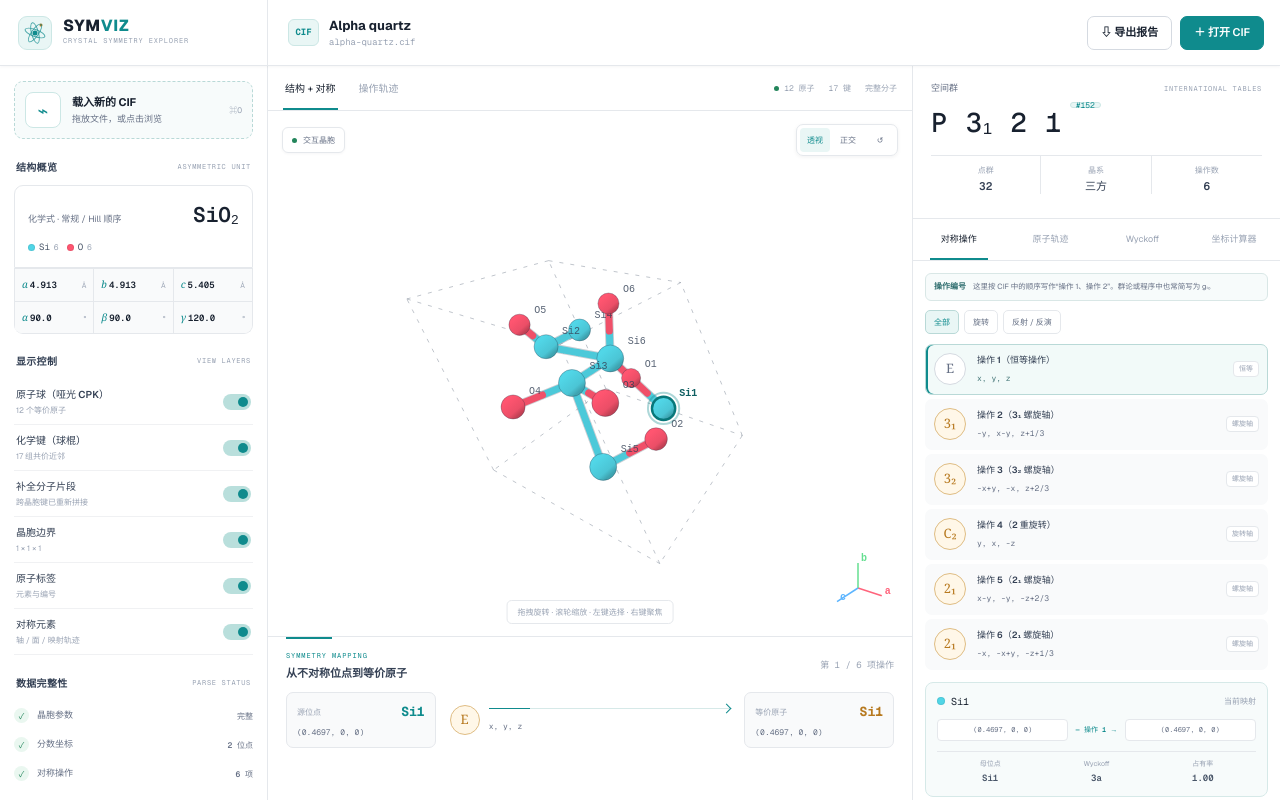
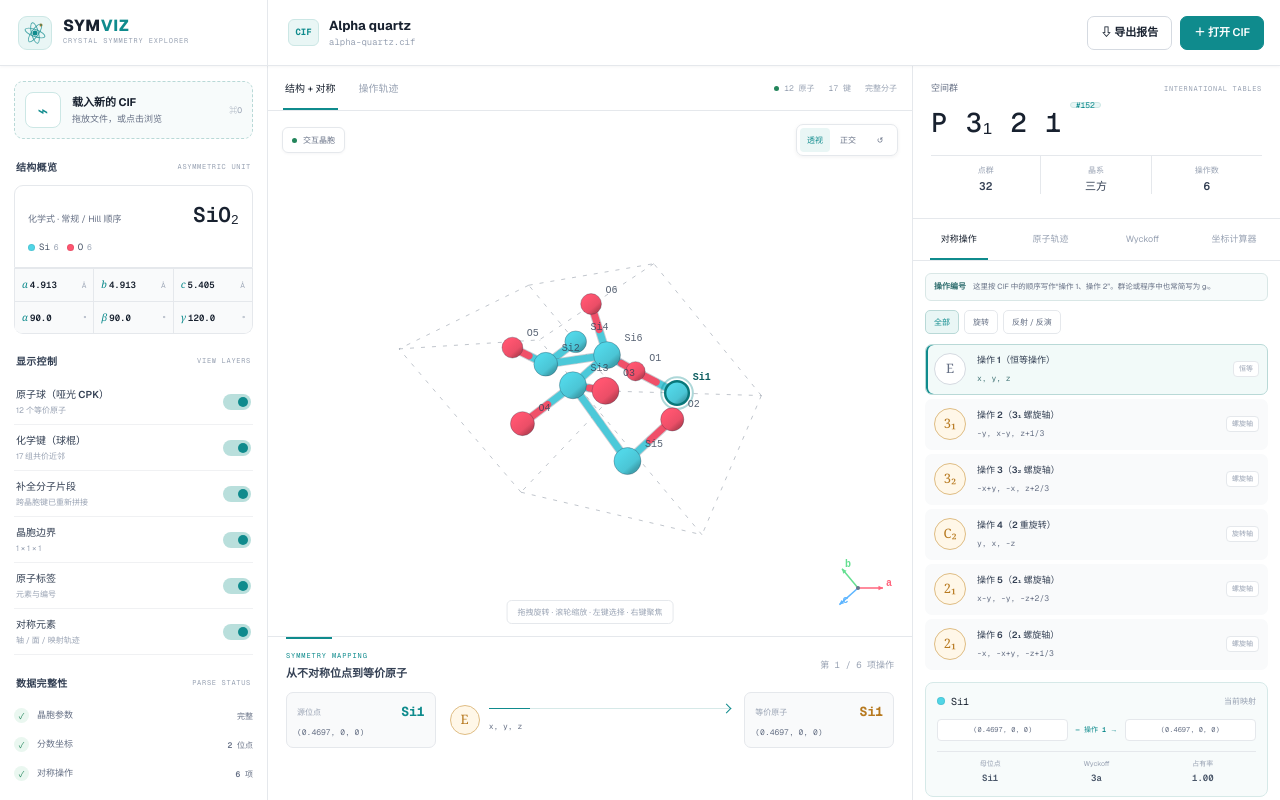
Before and after one commit to gutubu/SymVizCrystal, a Next.js app: page / in a window 1280 px wide. Built offline with nearby package versions, Linux system fonts and the light colour scheme.

Commit message:
Fix crystal axis rotation

```diff
--- a/app/page.tsx
+++ b/app/page.tsx
@@ -28,6 +28,7 @@ type DisplaySettings = {
 };
 
 type ProjectedAtom = { index: number; x: number; y: number; radius: number; depth: number };
+type Quaternion = [number, number, number, number];
 type AtomFocusMode = "none" | "fade" | "isolate";
 type AtomFocus = { mode: AtomFocusMode; sourceLabel: string | null };
 type AtomContextMenu = { x: number; y: number; atomIndex: number };
@@ -87,6 +88,39 @@ function normalize(a: Vec3): Vec3 {
 
 function cross(a: Vec3, b: Vec3): Vec3 {
   return [a[1] * b[2] - a[2] * b[1], a[2] * b[0] - a[0] * b[2], a[0] * b[1] - a[1] * b[0]];
+}
+
+function quaternionMultiply(a: Quaternion, b: Quaternion): Quaternion {
+  return [
+    a[0] * b[0] - a[1] * b[1] - a[2] * b[2] - a[3] * b[3],
+    a[0] * b[1] + a[1] * b[0] + a[2] * b[3] - a[3] * b[2],
+    a[0] * b[2] - a[1] * b[3] + a[2] * b[0] + a[3] * b[1],
+    a[0] * b[3] + a[1] * b[2] - a[2] * b[1] + a[3] * b[0],
+  ];
+}
+
+function quaternionFromAxis(axis: Vec3, angle: number): Quaternion {
+  const unit = normalize(axis);
+  const half = angle / 2;
+  const sine = Math.sin(half);
+  return [Math.cos(half), unit[0] * sine, unit[1] * sine, unit[2] * sine];
+}
+
+function normalizeQuaternion(value: Quaternion): Quaternion {
+  const length = Math.hypot(...value) || 1;
+  return value.map((component) => component / length) as Quaternion;
+}
+
+function rotateByQuaternion(vector: Vec3, quaternion: Quaternion): Vec3 {
+  const imaginary: Vec3 = [quaternion[1], quaternion[2], quaternion[3]];
+  const doubledCross = vectorScale(cross(imaginary, vector), 2);
+  return vectorAdd(vector, vectorAdd(vectorScale(doubledCross, quaternion[0]), cross(imaginary, doubledCross)));
+}
+
+function initialViewQuaternion() {
+  const yaw = quaternionFromAxis([0, 1, 0], -0.62);
+  const pitch = quaternionFromAxis([1, 0, 0], 0.48);
+  return normalizeQuaternion(quaternionMultiply(yaw, pitch));
 }
 
 function dot(a: Vec3, b: Vec3) {
@@ -182,7 +216,7 @@ function CrystalCanvas({
 }) {
   const canvasRef = useRef<HTMLCanvasElement>(null);
   const projectedAtoms = useRef<ProjectedAtom[]>([]);
-  const rotation = useRef({ yaw: -0.62, pitch: 0.48 });
+  const rotation = useRef<Quaternion>(initialViewQuaternion());
   const zoom = useRef(1);
   const drag = useRef({ active: false, x: 0, y: 0, moved: 0 });
   const [orthographic, setOrthographic] = useState(false);
@@ -206,23 +240,17 @@ function CrystalCanvas({
     context.clearRect(0, 0, width, height);
 
     const center = fractToCart([0.5, 0.5, 0.5], structure.cell);
-    const [, , cVector] = latticeVectors(structure.cell);
+    const [aVector, bVector, cVector] = latticeVectors(structure.cell);
     const maxCell = Math.max(structure.cell.a, structure.cell.b, structure.cell.c, 1);
     const worldScale = 2.45 / maxCell;
-    const yaw = rotation.current.yaw;
-    const pitch = rotation.current.pitch;
-    const cosYaw = Math.cos(yaw);
-    const sinYaw = Math.sin(yaw);
-    const cosPitch = Math.cos(pitch);
-    const sinPitch = Math.sin(pitch);
 
     const rotate = (point: Vec3): Vec3 => {
-      const x = (point[0] - center[0]) * worldScale;
-      const y = (point[1] - center[1]) * worldScale;
-      const z = (point[2] - center[2]) * worldScale;
-      const x1 = x * cosYaw + z * sinYaw;
-      const z1 = -x * sinYaw + z * cosYaw;
-      return [x1, y * cosPitch - z1 * sinPitch, y * sinPitch + z1 * cosPitch];
+      const relative: Vec3 = [
+        (point[0] - center[0]) * worldScale,
+        (point[1] - center[1]) * worldScale,
+        (point[2] - center[2]) * worldScale,
+      ];
+      return rotateByQuaternion(relative, rotation.current);
     };
 
     const project = (point: Vec3) => {
@@ -498,26 +526,56 @@ function CrystalCanvas({
 
     const axesOrigin = { x: width - 54, y: height - 48 };
     const axes: Array<{ vector: Vec3; color: string; label: string }> = [
-      { vector: [1, 0, 0], color: "#ff647c", label: "a" },
-      { vector: [0, 1, 0], color: "#65df91", label: "b" },
+      { vector: normalize(aVector), color: "#ff647c", label: "a" },
+      { vector: normalize(bVector), color: "#65df91", label: "b" },
       { vector: normalize(cVector), color: "#5db5ff", label: "c" },
     ];
     for (const axis of axes) {
       const rotated = rotate(vectorAdd(center, vectorScale(axis.vector, maxCell * 0.35)));
       const length = 25;
-      const norm = Math.hypot(rotated[0], rotated[1]) || 1;
-      const x = axesOrigin.x + (rotated[0] / norm) * length;
-      const y = axesOrigin.y - (rotated[1] / norm) * length;
+      const norm = Math.hypot(rotated[0], rotated[1]);
       context.strokeStyle = axis.color;
       context.fillStyle = axis.color;
       context.lineWidth = 1.5;
-      context.beginPath();
-      context.moveTo(axesOrigin.x, axesOrigin.y);
-      context.lineTo(x, y);
-      context.stroke();
       context.font = "600 10px ui-monospace, monospace";
-      context.fillText(axis.label, x + 3, y - 2);
+      if (norm < 0.055) {
+        context.beginPath();
+        context.arc(axesOrigin.x, axesOrigin.y, 4, 0, Math.PI * 2);
+        context.stroke();
+        if (rotated[2] > 0) {
+          context.beginPath();
+          context.arc(axesOrigin.x, axesOrigin.y, 1.6, 0, Math.PI * 2);
+          context.fill();
+        } else {
+          context.beginPath();
+          context.moveTo(axesOrigin.x - 2.2, axesOrigin.y - 2.2);
+          context.lineTo(axesOrigin.x + 2.2, axesOrigin.y + 2.2);
+          context.moveTo(axesOrigin.x + 2.2, axesOrigin.y - 2.2);
+          context.lineTo(axesOrigin.x - 2.2, axesOrigin.y + 2.2);
+          context.stroke();
+        }
+        context.fillText(axis.label, axesOrigin.x + 7, axesOrigin.y - 5);
+      } else {
+        const x = axesOrigin.x + (rotated[0] / norm) * length;
+        const y = axesOrigin.y - (rotated[1] / norm) * length;
+        context.beginPath();
+        context.moveTo(axesOrigin.x, axesOrigin.y);
+        context.lineTo(x, y);
+        context.stroke();
+        const angle = Math.atan2(y - axesOrigin.y, x - axesOrigin.x);
+        context.beginPath();
+        context.moveTo(x, y);
+        context.lineTo(x - 5 * Math.cos(angle - 0.45), y - 5 * Math.sin(angle - 0.45));
+        context.lineTo(x - 5 * Math.cos(angle + 0.45), y - 5 * Math.sin(angle + 0.45));
+        context.closePath();
+        context.fill();
+        context.fillText(axis.label, x + 3, y - 2);
+      }
     }
+    context.fillStyle = "#64748b";
+    context.beginPath();
+    context.arc(axesOrigin.x, axesOrigin.y, 2, 0, Math.PI * 2);
+    context.fill();
   }, [structure, display, selectedAtomIndex, selectedOperation, atomFocus, orthographic, viewVersion]);
 
   useEffect(() => {
@@ -539,8 +597,9 @@ function CrystalCanvas({
     drag.current.x = event.clientX;
     drag.current.y = event.clientY;
     drag.current.moved += Math.abs(dx) + Math.abs(dy);
-    rotation.current.yaw += dx * 0.008;
-    rotation.current.pitch = Math.max(-1.45, Math.min(1.45, rotation.current.pitch + dy * 0.008));
+    const yawDelta = quaternionFromAxis([0, 1, 0], dx * 0.008);
+    const pitchDelta = quaternionFromAxis([1, 0, 0], dy * 0.008);
+    rotation.current = normalizeQuaternion(quaternionMultiply(pitchDelta, quaternionMultiply(yawDelta, rotation.current)));
     redraw();
   }
 
@@ -563,7 +622,7 @@ function CrystalCanvas({
   }
 
   function resetView() {
-    rotation.current = { yaw: -0.62, pitch: 0.48 };
+    rotation.current = initialViewQuaternion();
     zoom.current = 1;
     redraw();
   }
```
Also changed, not shown: 1 other file (tests, documents, lock files or other folders).
